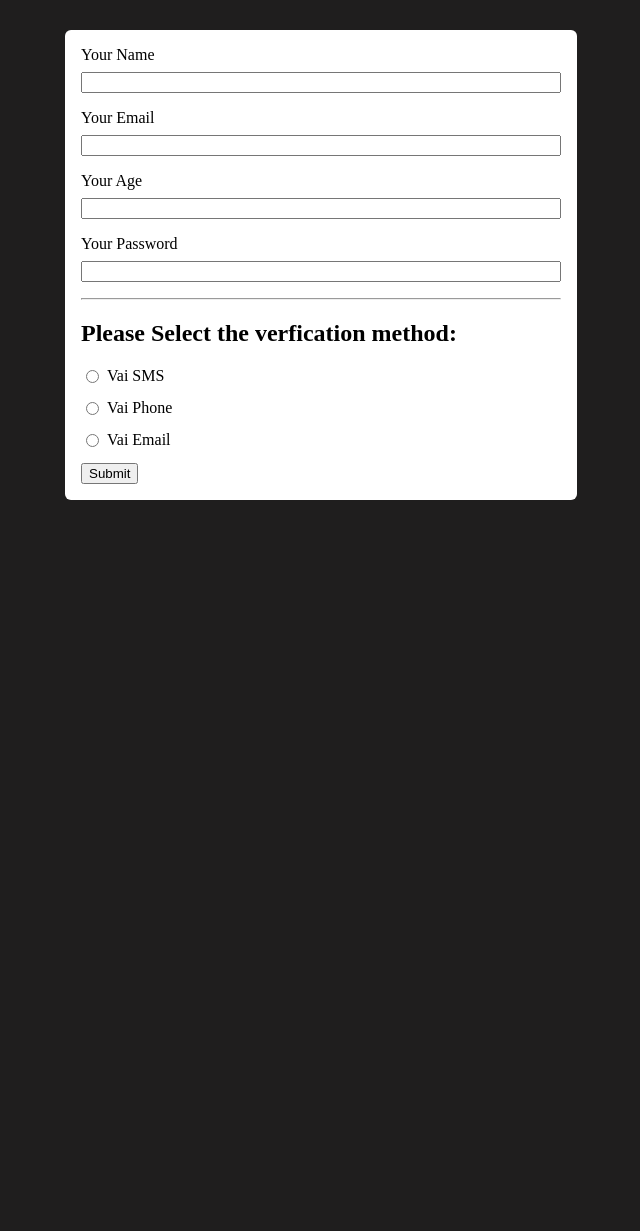
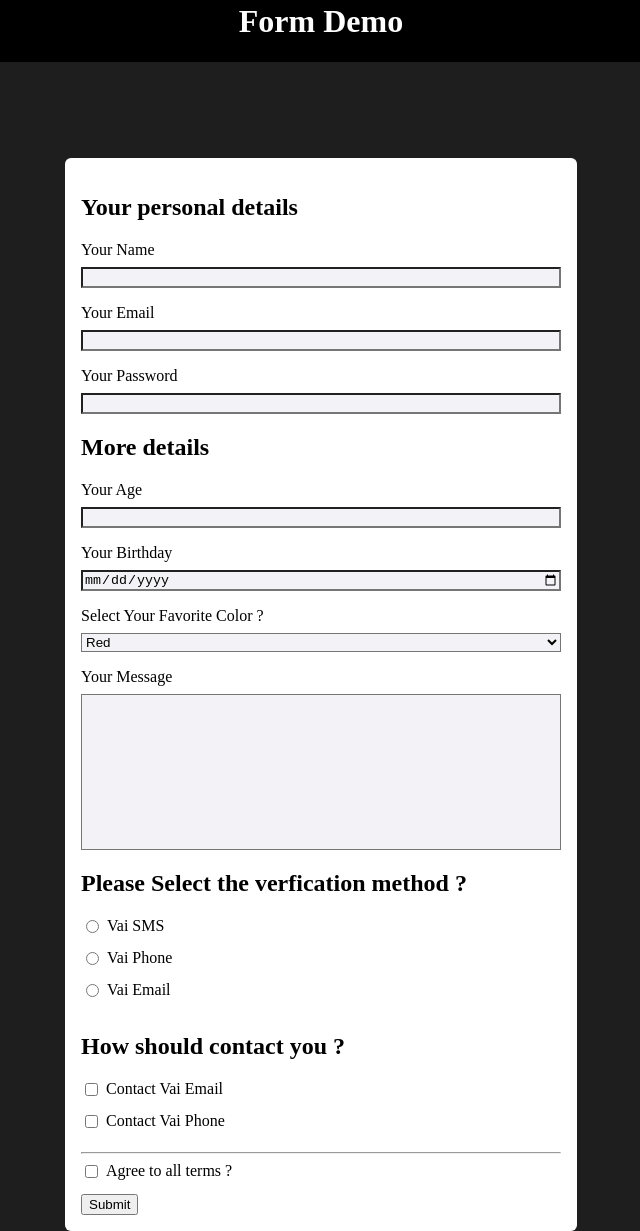
Before and after one commit to mohamedismail53/simple-HTML-CSS-JS-projects, a plain HTML site: page forms/index.html in a window 1280 px wide. Shown: the part 18-1249 px from the top of the page, without its empty margins (319-959 px from the left). Before the commit the page ends 800 px from the top, so only its background shows below. Drawn offline with Linux system fonts and the light colour scheme.

Commit message:
added-main-form-element

```diff
--- a/forms/index.html
+++ b/forms/index.html
@@ -9,31 +9,98 @@
 </head>
 
 <body>
+    <header>
+        <h1>Form Demo</h1>
+    </header>
+    <main>
+        <!-- <form action="/forms/" method="GET" novalidate> -->
         <form action="/forms/" method="GET">
+            <section>
+                <h2>Your personal details</h2>
+
+                <ul>
+                    <li>
                         <label for="username">Your Name</label>
-        <input type="text" name="user-name" id="username">
+                        <input type="text" name="user-name" id="username" required>
+                    </li>
+
+                    <li>
                         <label for="useremail">Your Email</label>
-        <input type="email" name="user-email" id="useremail">
+                        <input type="email" name="user-email" id="useremail" required>
+                    </li>
+
+                    <li>
+                        <label for="userpassword">Your Password</label>
+                        <input type="password" name="user-possword" id="userpassword" required minlength="6">
+                    </li>
+                </ul>
+            </section>
+            <section>
+                <h2>More details</h2>
+                <ul>
+                    <li>
                         <label for="userage">Your Age</label>
-        <input type="number" step="1" name="user-age" id="userage">
-        <label for="userpassword">Your Password</label>
-        <input type="password" name="user-possword" id="userpassword">
+                        <input type="number" step="1" name="user-age" id="userage" required min="18" max="100">
+                    </li>
+                    <li>
+                        <label for="birthday">Your Birthday</label>
+                        <input type="date" name="birthday-date" id="birthday" required min="1921-01-01" max="2003-01-01">
+                    </li>
+                    <li>
+                        <label for="favorite-color">Select Your Favorite Color ?</label>
+                        <select name="favoritecolor" id="favorite-color">
+                            <option value="red">Red</option>
+                            <option value="green">Green</option>
+                            <option value="blue">Blue</option>
+                        </select>
+                    </li>
+                </ul>
+            </section>
+            <section>
+                <label for="message">Your Message</label>
+                <textarea name="message" id="message" cols="30" rows="10"></textarea>
+            </section>
+            <section>
+                <h2>Please Select the verfication method ?</h2>
+                <ul>
+                    <li class="form-inline-control">
+                        <input type="radio" name="verify" id="usersms" value="sms" required>
+                        <label for="usersms">Vai SMS</label>
+                    </li>
+                    <li class="form-inline-control">
+                        <input type="radio" name="verify" id="userphone" value="phone" required>
+                        <label for="userphone">Vai Phone</label>
+                    </li>
+                    <li class="form-inline-control">
+                        <input type="radio" name="verify" id="useremail" value="email" required>
+                        <label for="useremail">Vai Email</label>
+                    </li>
+                </ul>
+            </section>
+
+            <section>
+                <h2>How should contact you ?</h2>
+                <ul>
+                    <li class="form-inline-control">
+                        <input type="checkbox" name="contact" id="contact-email" value="email">
+                        <label for="contact">Contact Vai Email</label></li>
+                    <li class="form-inline-control">
+                        <input type="checkbox" name="contact" id="contact-phone" value="phone">
+                        <label for="contact">Contact Vai Phone</label>
+                    </li>
+                </ul>
+            </section>
             <hr>
-        <h2>Please Select the verfication method:</h2>
+            <section>
                 <div class="form-inline-control">
-            <input type="radio" name="verify" id="usersms" value="sms">
-            <label for="usersms">Vai SMS</label>
+                    <input type="checkbox" name="terms" id="terms-agree" value="terms">
+                    <label for="terms-agree">Agree to all terms ?</label>
                 </div>
-        <div class="form-inline-control">
-            <input type="radio" name="verify" id="userphone" value="phone">
-            <label for="userphone">Vai Phone</label>
-        </div>
-        <div class="form-inline-control">
-            <input type="radio" name="verify" id="useremail" value="email">
-            <label for="useremail">Vai Email</label>
-        </div>
-        <button>Submit</button>
+            </section>
+            <!-- <button type="reset">Reset</button> -->
+            <button type="submit">Submit</button>
         </form>
+    </main>
 </body>
 
 </html>
--- a/forms/styles.css
+++ b/forms/styles.css
@@ -1,5 +1,18 @@
 body {
     background-color: rgb(31, 30, 30);
+    margin: 0;
+    padding: 0;
+}
+
+header {
+    background-color: black;
+    color: white;
+    text-align: center;
+    position: absolute;
+    width: 100%;
+    left: 0;
+    top: 0;
+    margin-bottom: 1rem;
 }
 
 form {
@@ -8,6 +21,8 @@ form {
     background-color: white;
     padding: 1rem;
     border-radius: 6px;
+    position: relative;
+    top: 8rem;
 }
 
 label {
@@ -15,17 +30,30 @@ label {
     margin-bottom: 0.5rem;
 }
 
-input {
+ul {
+    list-style: none;
+    margin: 0;
+    padding: 0;
+}
+
+input,
+textarea,
+select {
     display: block;
     width: 100%;
     margin-bottom: 1rem;
     box-sizing: border-box;
-    border-radius: 1px solid rgb(118, 117, 117);
+    background-color: rgb(243, 243, 247);
 }
 
-input:focus {
+input:focus,
+textarea:focus {
     background-color: rgb(148, 145, 150);
     color: white;
+}
+
+textarea {
+    resize: none;
 }
 
 button {
```
Lines whose indentation alone changed are shown as unchanged.
